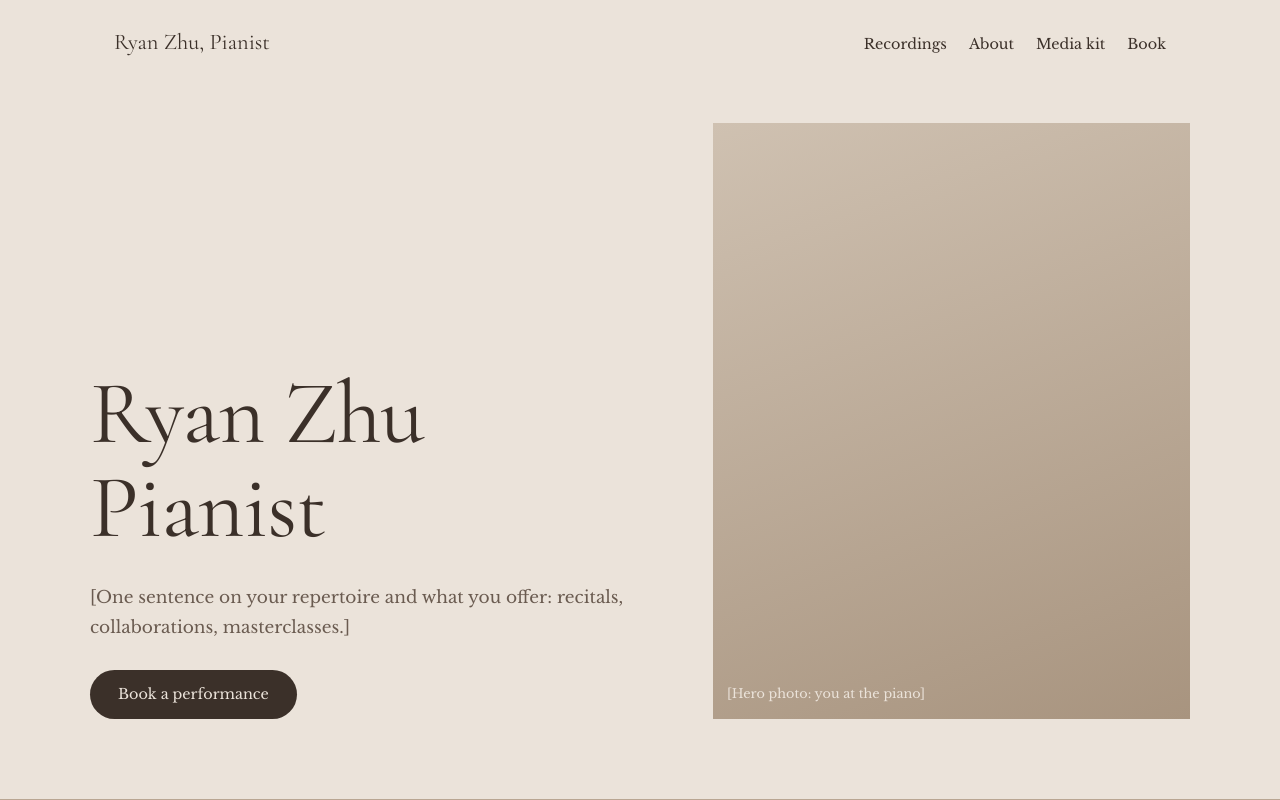
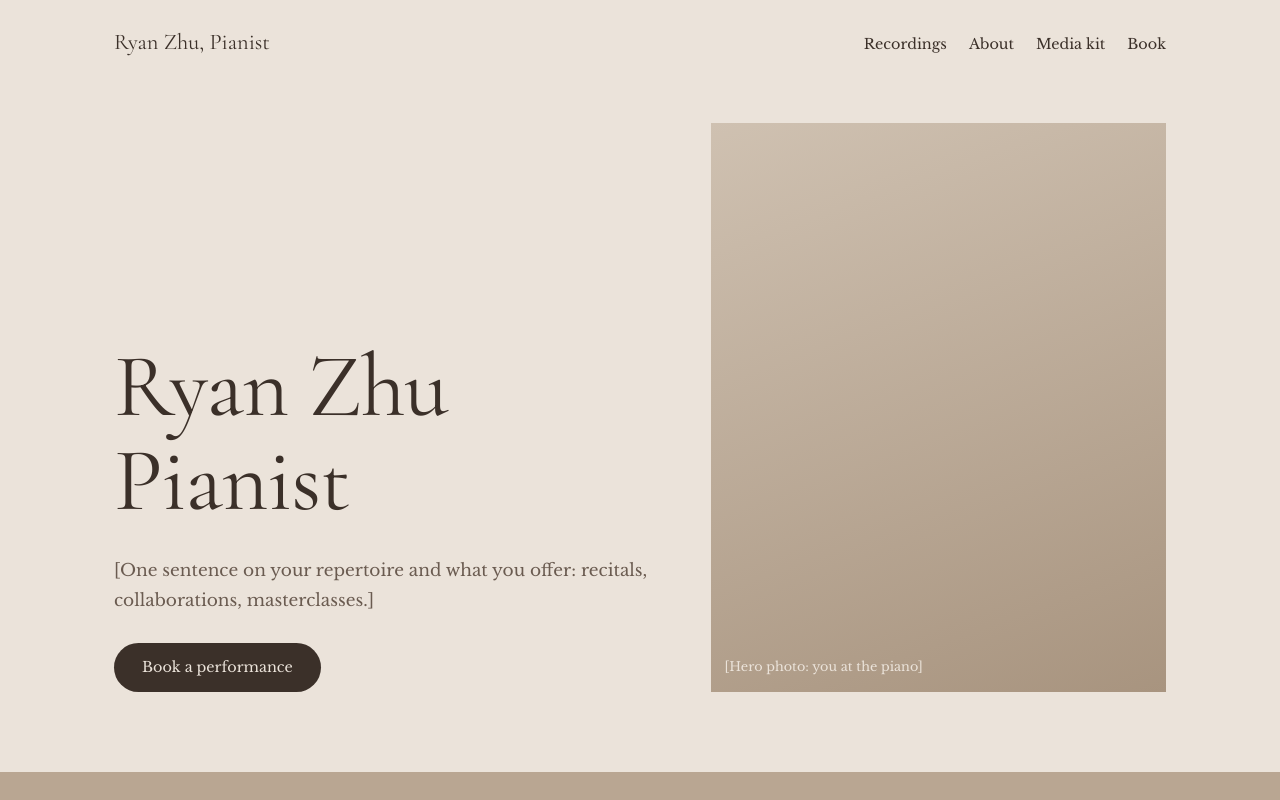
Before and after one commit to ryanzhu193/ryanzhupiano-site, a plain HTML site: page index.html in a window 1280 px wide. Shown: the top 800 px of the page. Drawn offline with nearby package versions, Linux system fonts and the light colour scheme.

Commit message:
Add files via upload

```diff
--- a/index.html
+++ b/index.html
@@ -27,7 +27,7 @@ h2{font-size:clamp(2rem,5vw,3.2rem);margin-bottom:18px}
 p{margin:0 0 1em;max-width:62ch}
 .btn{display:inline-block;background:var(--ink);color:var(--cream);border:0;border-radius:999px;padding:12px 28px;font:inherit;font-size:.9rem;text-decoration:none;cursor:pointer}
 .btn:hover{background:#241c17}
-.hero{display:grid;grid-template-columns:1.1fr .9fr;gap:40px;align-items:end;padding:40px 0 80px}
+.hero{display:grid;grid-template-columns:1.1fr .9fr;gap:40px;align-items:end;padding:40px 24px 80px}
 .hero p{color:var(--soft);margin:28px 0}
 .ph{background:linear-gradient(160deg,#cfc1b1,#a8947f);display:flex;align-items:flex-end;padding:14px;color:var(--cream);font-size:.8rem;min-height:140px}
 .hero .ph{aspect-ratio:4/5}
```
